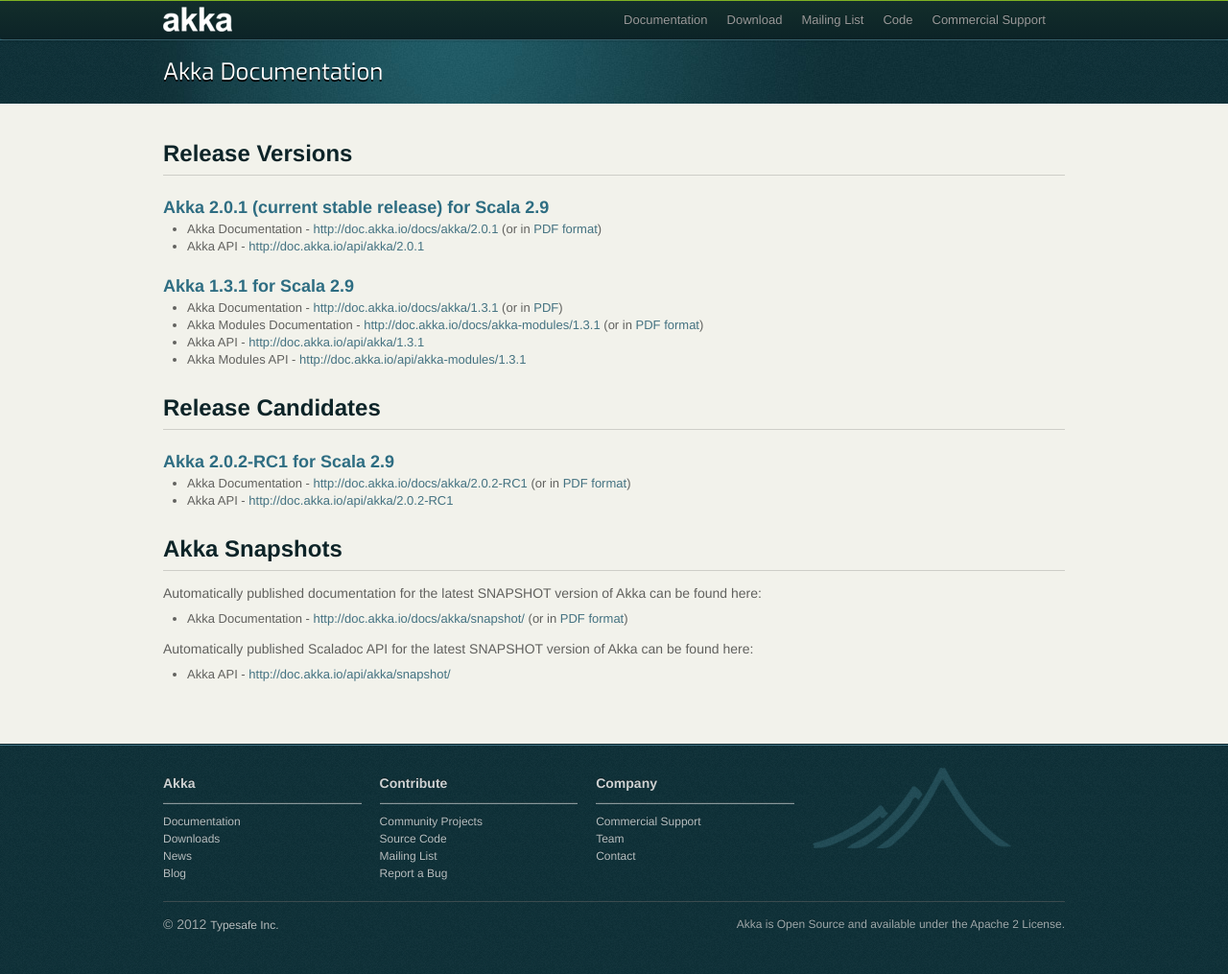
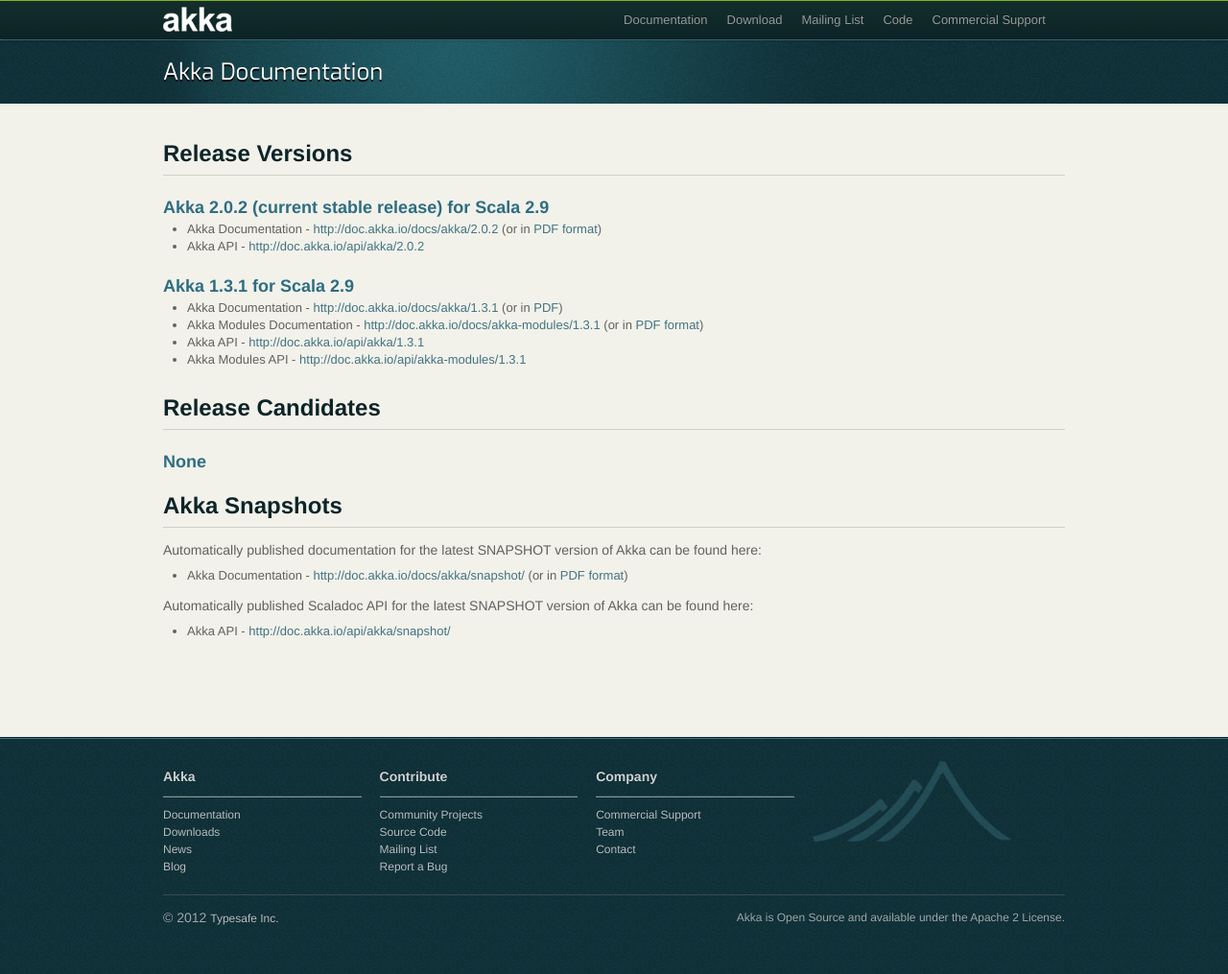
Before and after one commit to raboof/akka.github.com, a Jekyll site: the page built from docs/index.md, in a window 1280 px wide. Shown: the whole page at 96% size. Built offline with Jekyll 4.4.1, drawn with Linux system fonts in a browser that asks for light colours.

Commit message:
Updating to 2.0.2

```diff
--- a/docs/index.md
+++ b/docs/index.md
@@ -5,10 +5,10 @@
 
 ## Release Versions
 
-### Akka 2.0.1 (current stable release) for Scala 2.9
+### Akka 2.0.2 (current stable release) for Scala 2.9
 
-* Akka Documentation - [http://doc.akka.io/docs/akka/2.0.1](http://doc.akka.io/docs/akka/2.0.1) (or in [PDF format](http://doc.akka.io/docs/akka/2.0.1/Akka.pdf))
-* Akka API - [http://doc.akka.io/api/akka/2.0.1](http://doc.akka.io/api/akka/2.0.1)
+* Akka Documentation - [http://doc.akka.io/docs/akka/2.0.2](http://doc.akka.io/docs/akka/2.0.2) (or in [PDF format](http://doc.akka.io/docs/akka/2.0.2/Akka.pdf))
+* Akka API - [http://doc.akka.io/api/akka/2.0.2](http://doc.akka.io/api/akka/2.0.2)
 
 
 ### Akka 1.3.1 for Scala 2.9
@@ -21,11 +21,7 @@
 
 ## Release Candidates
 
-### Akka 2.0.2-RC1 for Scala 2.9
-
-* Akka Documentation - [http://doc.akka.io/docs/akka/2.0.2-RC1](http://doc.akka.io/docs/akka/2.0.2-RC1) (or in [PDF format](http://doc.akka.io/docs/akka/2.0.2-RC1/Akka.pdf))
-* Akka API - [http://doc.akka.io/api/akka/2.0.2-RC1](http://doc.akka.io/api/akka/2.0.2-RC1)
-
+### None
 
 ## Akka Snapshots
 
```
